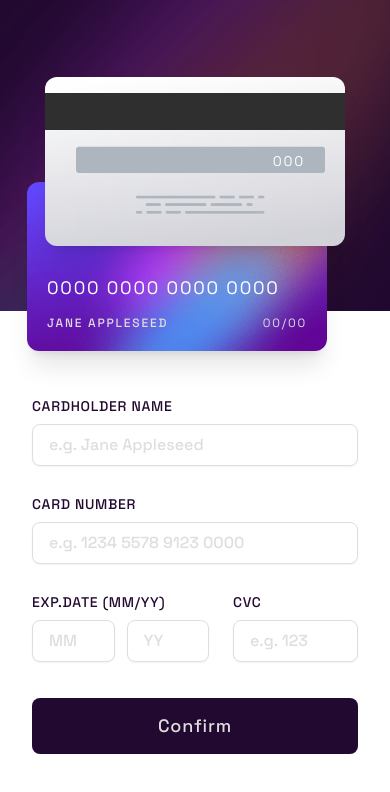
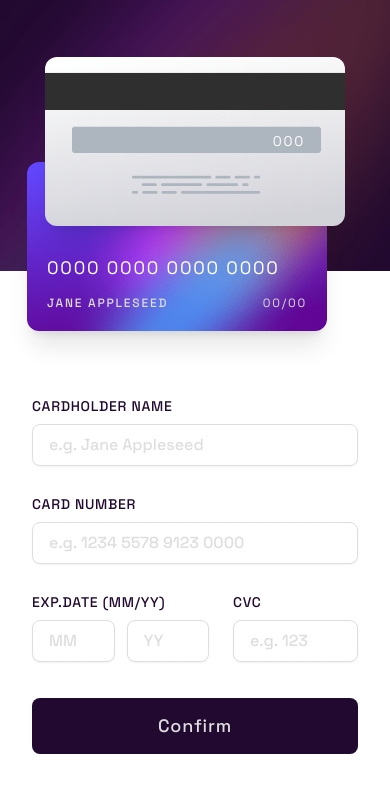
Before and after one commit to CiscoFran10/.mtd, a Next.js app: page / in a window 390 px wide. Shown: the top 792 px of the page. Built offline with nearby package versions, Linux system fonts and the light colour scheme.

Commit message:
feat: added readme.md

```diff
--- a/src/components/Cards.tsx
+++ b/src/components/Cards.tsx
@@ -13,7 +13,7 @@ function Cards() {
 		.map((item) => item.split(""));
 
 	return (
-		<section className="flex flex-col-reverse items-center justify-center w-full px-4 pt-8 bg-no-repeat bg-cover shadow md:flex-col md:gap-10 md:items-end md:min-h-screen bg-desktop md:pl-6 md:px-0 md:pt-0 animate-[bg-position_1.5s_ease] transition duration-300">
+		<section className="flex flex-col-reverse items-center justify-center w-full px-4 pt-8 bg-no-repeat bg-cover shadow md:flex-col md:gap-10 md:items-end md:min-h-screen bg-desktop md:pl-6 md:px-0 md:pt-0 md:animate-[bg-position_1.5s_ease] transition duration-300">
 			<div className="card -mt-16 md:-mt-0  bg-card-front mr-[10%] md:mr-12 lg:mr-20 p-5 md:p-8 tracking-widest -translate-x-40 animate-[fade-in_1s_ease_forwards_0.3s] opacity-0">
 				<Image src={Logo} alt="card logo" className="w-14 lg:w-fit" />
 
@@ -35,14 +35,16 @@ function Cards() {
 					<h1 className="font-medium  uppercase">
 						{data?.name || "Jane Appleseed"}
 					</h1>
-					<span> {`${normalizeMonth || "00"}/${data?.cc_year || "00"}`}</span>
+					<h3> {`${normalizeMonth || "00"}/${data?.cc_year || "00"}`}</h3>
 				</div>
 			</div>
 
-			<div className="card items-end  bg-card-back tracking-widest translate-x-40 animate-[fade-in_1s_ease_forwards_0.3s] opacity-0">
-				<span className="block text-sm mr-10 sm:text-base lg:mr-14">
-					{data?.cc_cvc || "000"}
-				</span>
+			<div className="card bg-card-back tracking-widest translate-x-40 animate-[fade-in_1s_ease_forwards_0.3s] opacity-0">
+				<div className="h-full w-full flex justify-end items-center">
+					<h3 className="block text-sm mr-10 sm:text-base lg:mr-14">
+						{data?.cc_cvc || "000"}
+					</h3>
+				</div>
 			</div>
 		</section>
 	);
--- a/src/components/Form/Form.tsx
+++ b/src/components/Form/Form.tsx
@@ -39,7 +39,7 @@ function Form() {
 	};
 
 	return (
-		<section className="flex flex-col items-center w-full px-8 md:justify-center md:min-h-screen">
+		<section className="flex flex-col items-center w-full px-8 py-10 md:py-0 md:justify-center md:min-h-screen">
 			{!completed ? (
 				<form
 					className="max-w-md animate-[fade-in_0.7s_ease_forwards] translate-x-40 opacity-0"
--- a/src/pages/index.tsx
+++ b/src/pages/index.tsx
@@ -12,7 +12,7 @@ export default function Home() {
 				<meta name="viewport" content="width=device-width, initial-scale=1" />
 				<link rel="icon" href="/favicon.ico" />
 			</Head>
-			<main className="w-full min-h-screen grid grid-cols-1 md:grid-cols-[1.5fr_2fr] ">
+			<main className="w-full min-h-screen grid grid-cols-1 md:grid-cols-[1.5fr_2fr] overflow-hidden">
 				<Cards />
 				<Form />
 			</main>
--- a/src/styles/globals.css
+++ b/src/styles/globals.css
@@ -14,7 +14,7 @@
 	}
 
 	.card {
-		@apply flex flex-col w-[min(300px,100%)] sm:w-[350px] lg:w-[440px] aspect-video justify-center font-normal text-white bg-no-repeat bg-cover rounded-xl overflow-hidden shadow-xl;
+		@apply flex flex-col w-[min(300px,100%)] sm:w-[350px] lg:w-[440px] aspect-video justify-center font-normal text-white bg-no-repeat bg-center bg-cover rounded-xl overflow-hidden shadow-xl;
 	}
 
 	.input {
```
Also changed, not shown: 2 other files (tests, documents, lock files or other folders).
